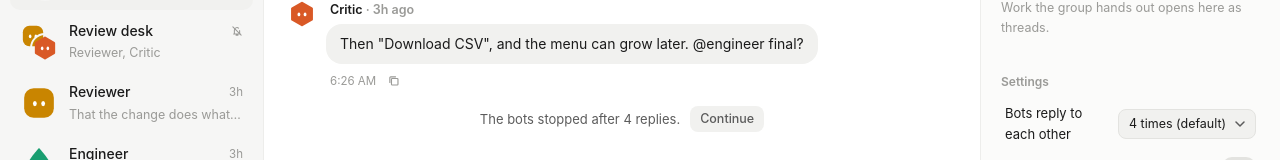
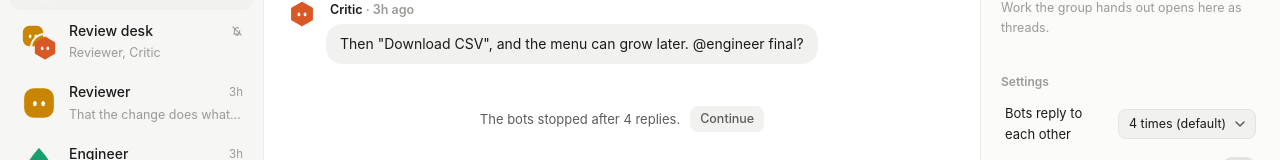
Before and after one commit to Vir-8/crewbots, a React (Vite) app in the folder app/: page / in a window 1280 px wide. Shown: the part 476-636 px from the top of the page. Built offline with nearby package versions, Linux system fonts and the light colour scheme.

Commit message:
Show a message's time only on hover, the latest message's too

```diff
--- a/app/src/components/ChatView.tsx
+++ b/app/src/components/ChatView.tsx
@@ -108,7 +108,6 @@ export function GroupChat(props: { crew: Crew; chat: Chat; onOpen: (id: string)
     return seat && ACTIVE.includes(seat.status);
   });
   const groups = useMemo(() => byAuthor(messages ?? []), [messages]);
-  const latest = messages?.at(-1)?.id; // its time always shows
   const find = useFind();
   const hits = useMemo(() => {
     const out: { el: () => Element | null | undefined; nth: number }[] = [];
@@ -159,7 +158,7 @@ export function GroupChat(props: { crew: Crew; chat: Chat; onOpen: (id: string)
                     <div className="you" data-msg={m.id}>
                       {m.text && <div className="you-text">{withMentions(m.text)}</div>}
                       <Files items={m.attachments ?? []} mine />
-                      <MessageMeta at={m.at} text={m.text} latest={m.id === latest} />
+                      <MessageMeta at={m.at} text={m.text} />
                     </div>
                   </Boundary>
                 ))
@@ -180,7 +179,7 @@ export function GroupChat(props: { crew: Crew; chat: Chat; onOpen: (id: string)
                             </div>
                           )}
                           <Files items={m.attachments ?? []} />
-                          <MessageMeta at={m.at} text={m.text} latest={m.id === latest} />
+                          <MessageMeta at={m.at} text={m.text} />
                         </div>
                       </Boundary>
                     ))}
--- a/app/src/components/Thread.tsx
+++ b/app/src/components/Thread.tsx
@@ -52,7 +52,6 @@ export function Thread(props: {
   const children = crew.children.get(task.id) ?? [];
   const blocks = useMemo(() => build(events ?? [], children, crew.tasks), [events, children, crew.tasks]);
   const active = ACTIVE.includes(task.status);
-  const latest = useMemo(() => blocks.map((b) => b.kind === "you" || b.kind === "say").lastIndexOf(true), [blocks]); // its time always shows
 
   // A long conversation draws only its latest blocks, and more as you scroll up to them, keeping your place: opening
   // one costs the same however long it is. `start` is the first block drawn; null follows the latest PAGE.
@@ -112,9 +111,9 @@ export function Thread(props: {
             Earlier messages
           </button>
         )}
-        {blocks.slice(start).map((block, i) => (
+        {blocks.slice(start).map((block) => (
           <Boundary key={`${block.kind}-${block.id}`} where={`a message (${block.kind} ${block.id} in ${task.id})`}>
-            <BlockView block={block} crew={crew} lead={task.bot} onOpen={props.onOpen} latest={start + i === latest} />
+            <BlockView block={block} crew={crew} lead={task.bot} onOpen={props.onOpen} />
           </Boundary>
         ))}
         </Finding.Provider>
@@ -306,7 +305,7 @@ function build(events: StoredEvent[], children: Task[], tasks: Map<string, Task>
   return out;
 }
 
-function BlockView(props: { block: Block; crew: Crew; lead: string; onOpen: (id: string) => void; latest: boolean }) {
+function BlockView(props: { block: Block; crew: Crew; lead: string; onOpen: (id: string) => void }) {
   const { block } = props;
   switch (block.kind) {
     case "you":
@@ -314,7 +313,7 @@ function BlockView(props: { block: Block; crew: Crew; lead: string; onOpen: (id:
         <div className="you">
           {block.text && <div className="you-text"><Marked text={block.text} /></div>}
           <Files items={block.files} mine />
-          <MessageMeta at={block.at} text={block.text} latest={props.latest} />
+          <MessageMeta at={block.at} text={block.text} />
         </div>
       );
     case "brief":
@@ -328,7 +327,7 @@ function BlockView(props: { block: Block; crew: Crew; lead: string; onOpen: (id:
             {block.files && <Files items={block.files} />}
             {block.raised && <Reactions crew={props.crew} id={block.raised} />}
           </div>
-          <MessageMeta at={block.at} text={block.text} latest={props.latest} />
+          <MessageMeta at={block.at} text={block.text} />
         </div>
       );
     case "steps":
--- a/app/src/components/bits.tsx
+++ b/app/src/components/bits.tsx
@@ -80,8 +80,8 @@ export function fullDate(iso: string): string {
 }
 
 /** Under a message: when it was sent (the whole date on hover) and a button that copies what it says. Shown while the
- * pointer is on the message, and always under the latest one. */
-export function MessageMeta({ at, text, latest }: { at?: string; text?: string; latest?: boolean }) {
+ * pointer is on the message. */
+export function MessageMeta({ at, text }: { at?: string; text?: string }) {
   const [copied, setCopied] = useState(false);
   if (!at) return null;
   const copy = () =>
@@ -93,7 +93,7 @@ export function MessageMeta({ at, text, latest }: { at?: string; text?: string;
       () => undefined,
     );
   return (
-    <div className={`message-meta ${latest ? "latest" : ""}`}>
+    <div className="message-meta">
       <time dateTime={at} title={fullDate(at)}>
         {stamp(at)}
       </time>
--- a/app/src/styles/chat.css
+++ b/app/src/styles/chat.css
@@ -50,7 +50,7 @@
   flex-direction: column;
 }
 
-/* When a message was sent and a copy button, under it: shown on hover, and always under the latest message. */
+/* When a message was sent and a copy button, under it: shown on hover. */
 .message-meta {
   display: flex;
   align-items: center;
@@ -77,8 +77,7 @@
 .you:hover > .message-meta,
 .said:hover > .message-meta,
 .room-message:hover > .message-meta,
-.message-meta:focus-within,
-.message-meta.latest {
+.message-meta:focus-within {
   opacity: 1;
 }
 
```
